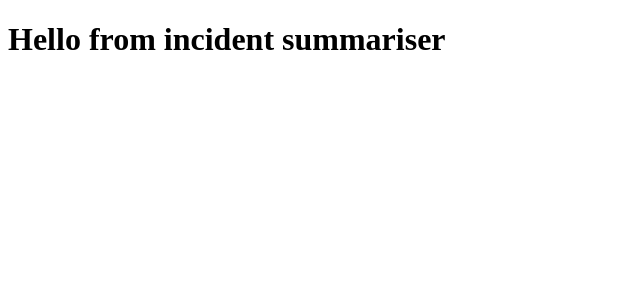
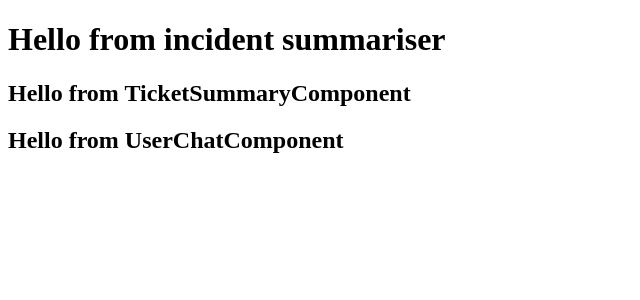
Before and after one commit to kpps17/incident-summariser, a React (Create React App) app: page / in a window 1280 px wide. Shown: the top 300 px of the page, without its empty margins (0-640 px from the left). Built offline with nearby package versions, Linux system fonts and the light colour scheme.

Commit message:
Created TicketSummaryComponent and UserChatComponent

```diff
--- a/src/App.js
+++ b/src/App.js
@@ -1,7 +1,14 @@
+import {TicketSummaryComponent} from "./Components/TicketSummaryComponent";
+import {UserChatComponent} from "./Components/UserChatComponent";
+
 function App() {
   return (
     <div className="App">
-      <h1>Hello from incident summariser</h1>
+        <h1>
+            Hello from incident summariser
+        </h1>
+        <TicketSummaryComponent />
+        <UserChatComponent />
     </div>
   );
 }
--- /dev/null
+++ b/src/Components/TicketSummaryComponent.jsx
@@ -0,0 +1,5 @@
+export function TicketSummaryComponent() {
+    return (
+        <h2>Hello from TicketSummaryComponent</h2>
+    )
+}
--- /dev/null
+++ b/src/Components/UserChatComponent.jsx
@@ -0,0 +1,7 @@
+export function UserChatComponent() {
+    return (
+        <h2>
+            Hello from UserChatComponent
+        </h2>
+    )
+}
```
